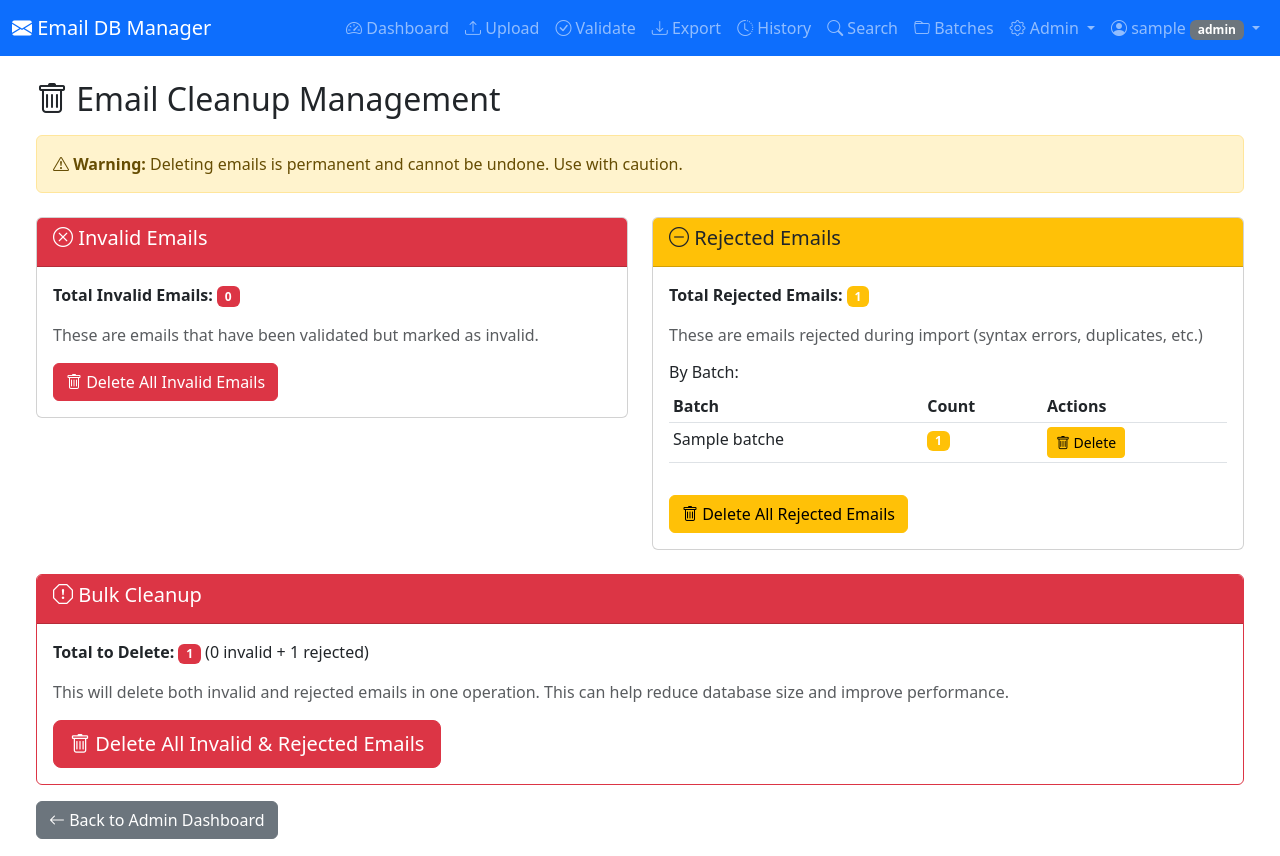
After one commit to jhossain1509/email-database-manager, a Flask app: page /admin/cleanup in a window 1280 px wide. The commit adds this page. Run offline with Flask 3, Linux system fonts and the light colour scheme; a user stored in the database is signed in; tables that the repository leaves empty hold one stand-in row (values such as "Sample post").

Commit message:
Add batch-aware domain stats API and email cleanup management
Co-authored-by: jhossain1509 <60214588+jhossain1509@users.noreply.github.com>

```diff
--- a/app/routes/admin.py
+++ b/app/routes/admin.py
@@ -2,7 +2,7 @@ from flask import Blueprint, render_template, request, redirect, url_for, flash,
 from flask_login import login_required, current_user
 from app import db
 from app.models.user import User
-from app.models.email import IgnoreDomain, Email, Batch
+from app.models.email import IgnoreDomain, Email, Batch, RejectedEmail
 from app.models.job import ActivityLog, DownloadHistory
 from app.utils.decorators import admin_required
 from app.utils.helpers import log_activity
@@ -313,3 +313,135 @@ def activity_logs():
     )
 
     return render_template('admin/activity_logs.html', pagination=pagination)
+
+@bp.route('/cleanup')
+@admin_required
+def cleanup():
+    """Email cleanup management page"""
+    from app.models.email import RejectedEmail
+
+    # Get counts
+    invalid_count = Email.query.filter_by(is_validated=True, is_valid=False).count()
+    rejected_count = RejectedEmail.query.count()
+
+    # Get batch breakdown
+    from sqlalchemy import func
+    invalid_by_batch = db.session.query(
+        Batch.id,
+        Batch.name,
+        func.count(Email.id).label('count')
+    ).join(Email, Email.batch_id == Batch.id).filter(
+        Email.is_validated == True,
+        Email.is_valid == False
+    ).group_by(Batch.id, Batch.name).all()
+
+    rejected_by_batch = db.session.query(
+        Batch.id,
+        Batch.name,
+        func.count(RejectedEmail.id).label('count')
+    ).join(RejectedEmail, RejectedEmail.batch_id == Batch.id).group_by(
+        Batch.id, Batch.name
+    ).all()
+
+    return render_template('admin/cleanup.html',
+                         invalid_count=invalid_count,
+                         rejected_count=rejected_count,
+                         invalid_by_batch=invalid_by_batch,
+                         rejected_by_batch=rejected_by_batch)
+
+@bp.route('/cleanup/delete-invalid', methods=['POST'])
+@admin_required
+def delete_invalid_emails():
+    """Delete invalid emails"""
+    batch_id = request.form.get('batch_id', type=int)
+
+    if batch_id:
+        # Delete invalid emails from specific batch
+        deleted = Email.query.filter_by(
+            batch_id=batch_id,
+            is_validated=True,
+            is_valid=False
+        ).delete()
+
+        batch = Batch.query.get(batch_id)
+        batch_name = batch.name if batch else f"Batch {batch_id}"
+
+        db.session.commit()
+        log_activity('admin_action', f'Deleted {deleted} invalid emails from {batch_name}')
+        flash(f'Deleted {deleted} invalid emails from {batch_name}.', 'success')
+    else:
+        # Delete all invalid emails
+        deleted = Email.query.filter_by(is_validated=True, is_valid=False).delete()
+        db.session.commit()
+
+        log_activity('admin_action', f'Deleted {deleted} invalid emails from all batches')
+        flash(f'Deleted {deleted} invalid emails from all batches.', 'success')
+
+    return redirect(url_for('admin.cleanup'))
+
+@bp.route('/cleanup/delete-rejected', methods=['POST'])
+@admin_required
+def delete_rejected_emails():
+    """Delete rejected emails"""
+    from app.models.email import RejectedEmail
+
+    batch_id = request.form.get('batch_id', type=int)
+
+    if batch_id:
+        # Delete rejected emails from specific batch
+        deleted = RejectedEmail.query.filter_by(batch_id=batch_id).delete()
+
+        batch = Batch.query.get(batch_id)
+        batch_name = batch.name if batch else f"Batch {batch_id}"
+
+        db.session.commit()
+        log_activity('admin_action', f'Deleted {deleted} rejected emails from {batch_name}')
+        flash(f'Deleted {deleted} rejected emails from {batch_name}.', 'success')
+    else:
+        # Delete all rejected emails
+        deleted = RejectedEmail.query.delete()
+        db.session.commit()
+
+        log_activity('admin_action', f'Deleted {deleted} rejected emails from all batches')
+        flash(f'Deleted {deleted} rejected emails from all batches.', 'success')
+
+    return redirect(url_for('admin.cleanup'))
+
+@bp.route('/cleanup/delete-both', methods=['POST'])
+@admin_required
+def delete_invalid_and_rejected():
+    """Delete both invalid and rejected emails"""
+    from app.models.email import RejectedEmail
+
+    batch_id = request.form.get('batch_id', type=int)
+
+    if batch_id:
+        # Delete from specific batch
+        invalid_deleted = Email.query.filter_by(
+            batch_id=batch_id,
+            is_validated=True,
+            is_valid=False
+        ).delete()
+
+        rejected_deleted = RejectedEmail.query.filter_by(batch_id=batch_id).delete()
+
+        batch = Batch.query.get(batch_id)
+        batch_name = batch.name if batch else f"Batch {batch_id}"
+
+        db.session.commit()
+
+        total = invalid_deleted + rejected_deleted
+        log_activity('admin_action', f'Deleted {total} emails ({invalid_deleted} invalid, {rejected_deleted} rejected) from {batch_name}')
+        flash(f'Deleted {total} emails ({invalid_deleted} invalid, {rejected_deleted} rejected) from {batch_name}.', 'success')
+    else:
+        # Delete all
+        invalid_deleted = Email.query.filter_by(is_validated=True, is_valid=False).delete()
+        rejected_deleted = RejectedEmail.query.delete()
+
+        db.session.commit()
+
+        total = invalid_deleted + rejected_deleted
+        log_activity('admin_action', f'Deleted {total} emails ({invalid_deleted} invalid, {rejected_deleted} rejected) from all batches')
+        flash(f'Deleted {total} emails ({invalid_deleted} invalid, {rejected_deleted} rejected) from all batches.', 'success')
+
+    return redirect(url_for('admin.cleanup'))
--- /dev/null
+++ b/app/templates/admin/cleanup.html
@@ -0,0 +1,156 @@
+{% extends "layouts/base.html" %}
+{% block title %}Admin - Email Cleanup{% endblock %}
+{% block content %}
+<div class="container-fluid mt-4">
+    <h2><i class="bi bi-trash"></i> Email Cleanup Management</h2>
+
+    <div class="alert alert-warning mt-3">
+        <i class="bi bi-exclamation-triangle"></i>
+        <strong>Warning:</strong> Deleting emails is permanent and cannot be undone. Use with caution.
+    </div>
+
+    <div class="row mt-4">
+        <!-- Invalid Emails Section -->
+        <div class="col-md-6">
+            <div class="card">
+                <div class="card-header bg-danger text-white">
+                    <h5><i class="bi bi-x-circle"></i> Invalid Emails</h5>
+                </div>
+                <div class="card-body">
+                    <p><strong>Total Invalid Emails:</strong> <span class="badge bg-danger">{{ invalid_count }}</span></p>
+                    <p class="text-muted">These are emails that have been validated but marked as invalid.</p>
+
+                    {% if invalid_by_batch %}
+                    <h6>By Batch:</h6>
+                    <div class="table-responsive">
+                        <table class="table table-sm">
+                            <thead>
+                                <tr>
+                                    <th>Batch</th>
+                                    <th>Count</th>
+                                    <th>Actions</th>
+                                </tr>
+                            </thead>
+                            <tbody>
+                                {% for batch in invalid_by_batch %}
+                                <tr>
+                                    <td>{{ batch.name }}</td>
+                                    <td><span class="badge bg-danger">{{ batch.count }}</span></td>
+                                    <td>
+                                        <form method="POST" action="{{ url_for('admin.delete_invalid_emails') }}" style="display:inline;">
+                                            <input type="hidden" name="batch_id" value="{{ batch.id }}">
+                                            <button type="submit" class="btn btn-sm btn-danger"
+                                                    onclick="return confirm('Delete {{ batch.count }} invalid emails from {{ batch.name }}?')">
+                                                <i class="bi bi-trash"></i> Delete
+                                            </button>
+                                        </form>
+                                    </td>
+                                </tr>
+                                {% endfor %}
+                            </tbody>
+                        </table>
+                    </div>
+                    {% endif %}
+
+                    <div class="mt-3">
+                        <form method="POST" action="{{ url_for('admin.delete_invalid_emails') }}" style="display:inline;">
+                            <button type="submit" class="btn btn-danger"
+                                    onclick="return confirm('Delete ALL {{ invalid_count }} invalid emails? This cannot be undone!')">
+                                <i class="bi bi-trash"></i> Delete All Invalid Emails
+                            </button>
+                        </form>
+                    </div>
+                </div>
+            </div>
+        </div>
+
+        <!-- Rejected Emails Section -->
+        <div class="col-md-6">
+            <div class="card">
+                <div class="card-header bg-warning text-dark">
+                    <h5><i class="bi bi-dash-circle"></i> Rejected Emails</h5>
+                </div>
+                <div class="card-body">
+                    <p><strong>Total Rejected Emails:</strong> <span class="badge bg-warning">{{ rejected_count }}</span></p>
+                    <p class="text-muted">These are emails rejected during import (syntax errors, duplicates, etc.)</p>
+
+                    {% if rejected_by_batch %}
+                    <h6>By Batch:</h6>
+                    <div class="table-responsive">
+                        <table class="table table-sm">
+                            <thead>
+                                <tr>
+                                    <th>Batch</th>
+                                    <th>Count</th>
+                                    <th>Actions</th>
+                                </tr>
+                            </thead>
+                            <tbody>
+                                {% for batch in rejected_by_batch %}
+                                <tr>
+                                    <td>{{ batch.name }}</td>
+                                    <td><span class="badge bg-warning">{{ batch.count }}</span></td>
+                                    <td>
+                                        <form method="POST" action="{{ url_for('admin.delete_rejected_emails') }}" style="display:inline;">
+                                            <input type="hidden" name="batch_id" value="{{ batch.id }}">
+                                            <button type="submit" class="btn btn-sm btn-warning"
+                                                    onclick="return confirm('Delete {{ batch.count }} rejected emails from {{ batch.name }}?')">
+                                                <i class="bi bi-trash"></i> Delete
+                                            </button>
+                                        </form>
+                                    </td>
+                                </tr>
+                                {% endfor %}
+                            </tbody>
+                        </table>
+                    </div>
+                    {% endif %}
+
+                    <div class="mt-3">
+                        <form method="POST" action="{{ url_for('admin.delete_rejected_emails') }}" style="display:inline;">
+                            <button type="submit" class="btn btn-warning"
+                                    onclick="return confirm('Delete ALL {{ rejected_count }} rejected emails? This cannot be undone!')">
+                                <i class="bi bi-trash"></i> Delete All Rejected Emails
+                            </button>
+                        </form>
+                    </div>
+                </div>
+            </div>
+        </div>
+    </div>
+
+    <!-- Delete Both Section -->
+    <div class="row mt-4">
+        <div class="col-md-12">
+            <div class="card border-danger">
+                <div class="card-header bg-danger text-white">
+                    <h5><i class="bi bi-exclamation-octagon"></i> Bulk Cleanup</h5>
+                </div>
+                <div class="card-body">
+                    <p><strong>Total to Delete:</strong>
+                        <span class="badge bg-danger">{{ invalid_count + rejected_count }}</span>
+                        ({{ invalid_count }} invalid + {{ rejected_count }} rejected)
+                    </p>
+                    <p class="text-muted">
+                        This will delete both invalid and rejected emails in one operation.
+                        This can help reduce database size and improve performance.
+                    </p>
+
+                    <form method="POST" action="{{ url_for('admin.delete_invalid_and_rejected') }}">
+                        <button type="submit" class="btn btn-danger btn-lg"
+                                onclick="return confirm('⚠️ WARNING ⚠️\n\nThis will permanently delete {{ invalid_count + rejected_count }} emails ({{ invalid_count }} invalid + {{ rejected_count }} rejected).\n\nThis action CANNOT be undone!\n\nAre you absolutely sure?')">
+                            <i class="bi bi-trash"></i> Delete All Invalid & Rejected Emails
+                        </button>
+                    </form>
+                </div>
+            </div>
+        </div>
+    </div>
+
+    <div class="mt-3">
+        <a href="{{ url_for('admin.index') }}" class="btn btn-secondary">
+            <i class="bi bi-arrow-left"></i> Back to Admin Dashboard
+        </a>
+    </div>
+</div>
+{% endblock %}
--- a/app/templates/layouts/base.html
+++ b/app/templates/layouts/base.html
@@ -78,6 +78,10 @@
                                 <li><a class="dropdown-item" href="{{ url_for('admin.ignore_domains') }}">Ignore Domains</a></li>
                                 <li><a class="dropdown-item" href="{{ url_for('admin.download_history') }}">Download History</a></li>
                                 <li><a class="dropdown-item" href="{{ url_for('admin.activity_logs') }}">Activity Logs</a></li>
+                                <li><hr class="dropdown-divider"></li>
+                                <li><a class="dropdown-item text-danger" href="{{ url_for('admin.cleanup') }}">
+                                    <i class="bi bi-trash"></i> Email Cleanup
+                                </a></li>
                             </ul>
                         </li>
                         {% endif %}
```
Also changed, not shown: app/routes/api.py (+87 -0 lines), app/templates/email/export.html (+73 -1 lines).
